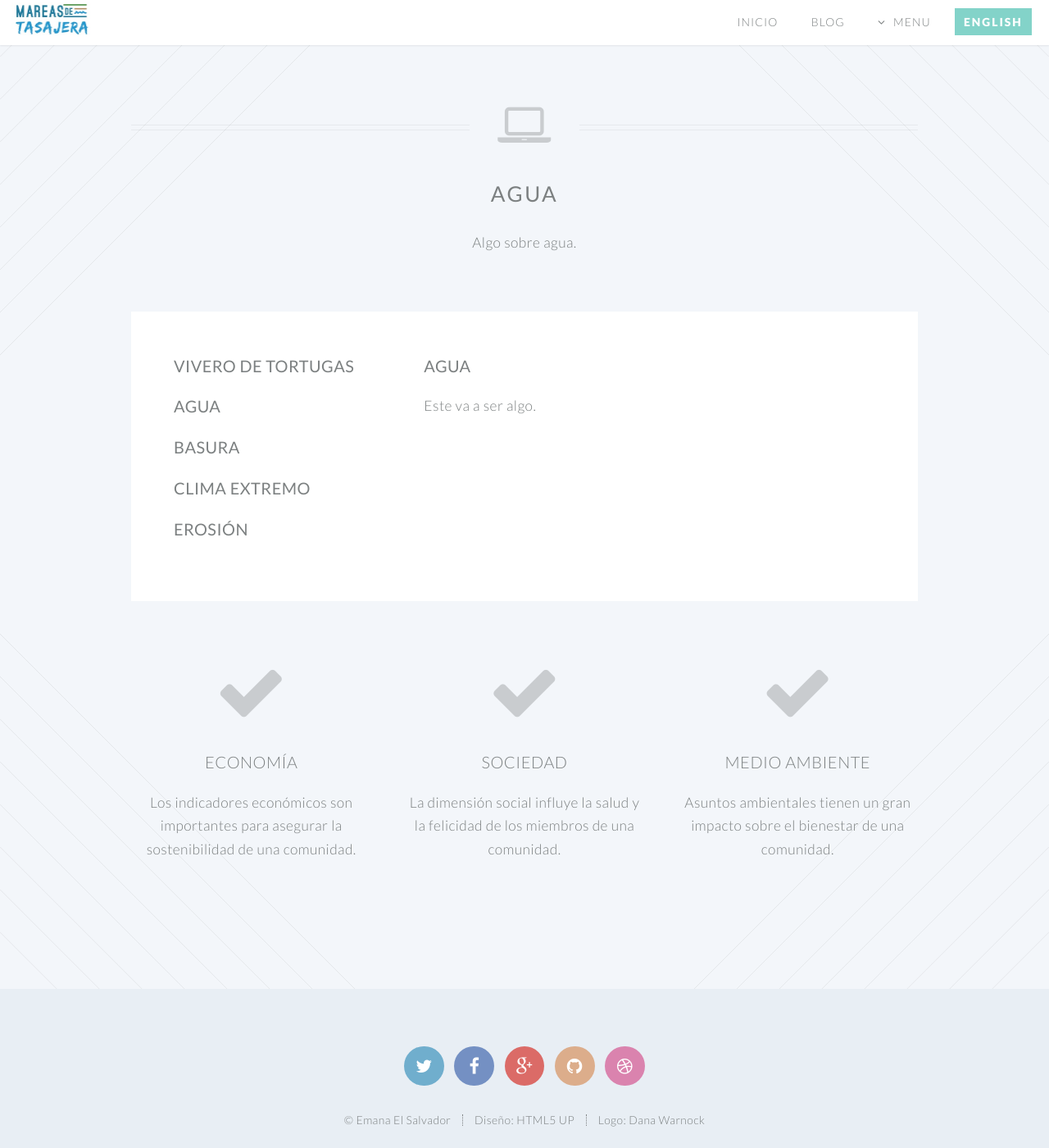
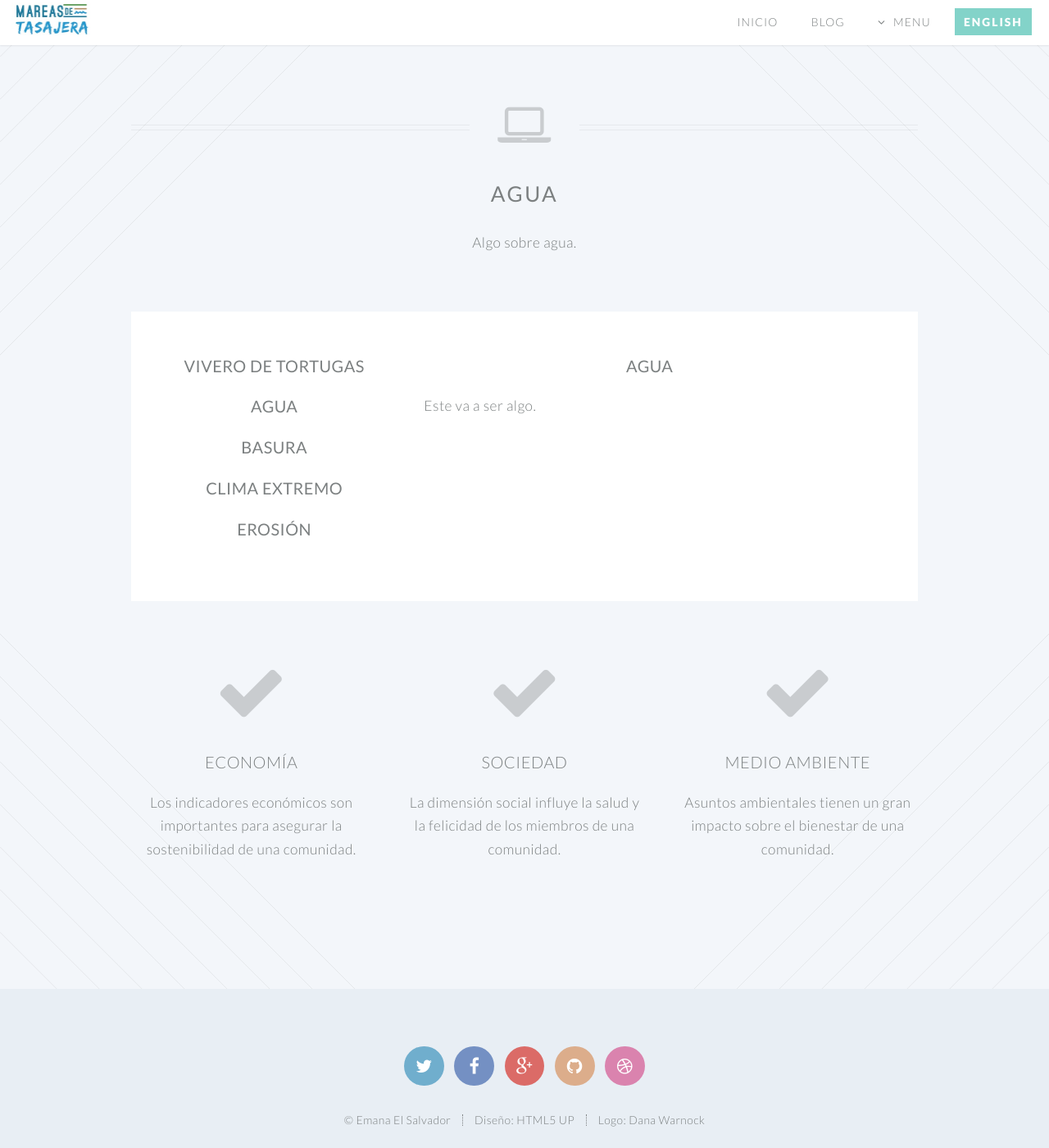
Before and after one commit to danteo90/danteo90.github.io, a Jekyll site: the page agua.html, which Jekyll copies as it is, in a window 1280 px wide and 1400 px high. Shown: the whole window at 82% size. Built offline with Jekyll 4.4.1, drawn with Linux system fonts in a browser that asks for light colours.

Commit message:
Update style.css

```diff
--- a/css/style.css
+++ b/css/style.css
@@ -79,11 +79,8 @@
 	h3 {
 		font-size: 1.15em;
 		letter-spacing: 0.025em;
+		text-align: center;
 	}
-
-		h3 cent{
-			text-align: center;
-		}
 
 	sub {
 		font-size: 0.8em;
```
